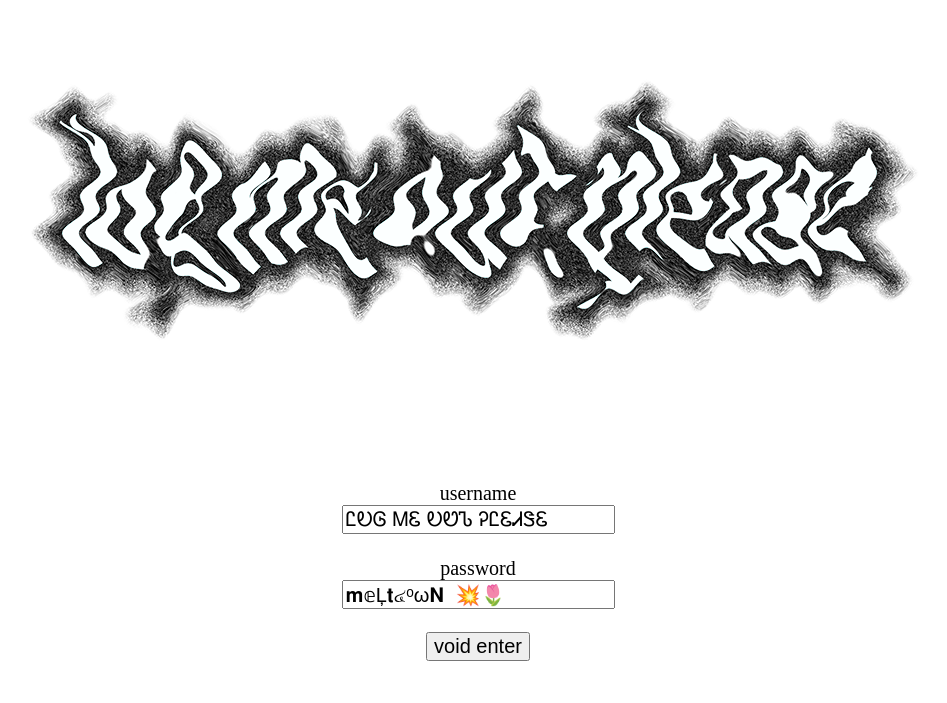
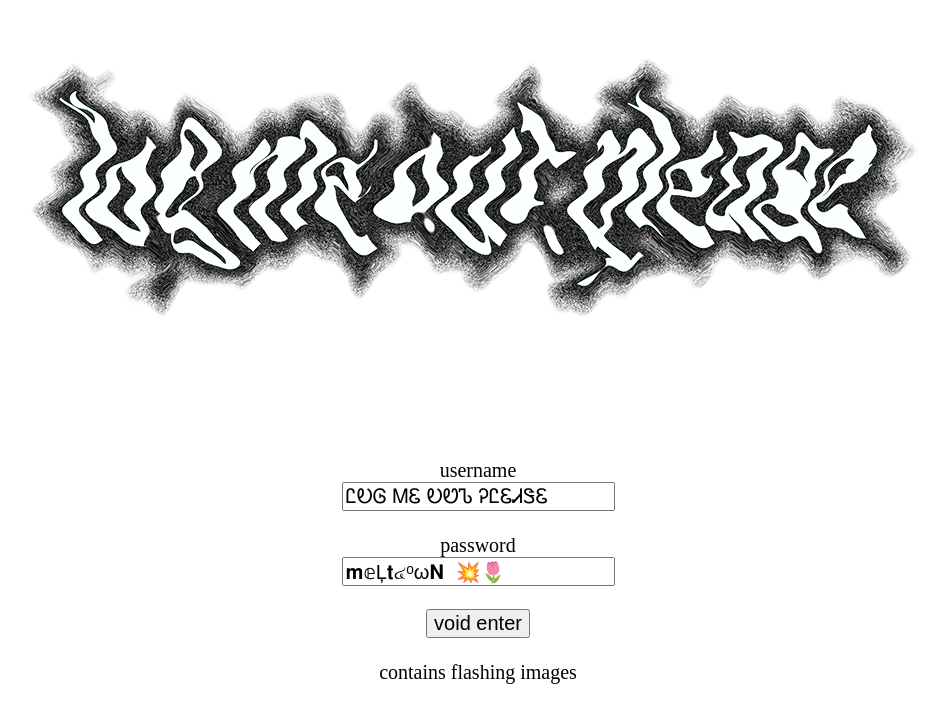
Before and after one commit to subconstant/meltdown, a plain HTML site: page index.html in a window 1280 px wide. Shown: the part 105-808 px from the top of the page, without its empty margins (162-1109 px from the left). Drawn offline with Linux system fonts and the light colour scheme.

Commit message:
Update index.html

```diff
--- a/index.html
+++ b/index.html
@@ -29,7 +29,8 @@
 		  <input type="text"value="ᏝᎧᎶ ᎷᏋ ᎧᏬᏖ ᎮᏝᏋᏗᏕᏋ"><br><br>
 		  <label>password</label><br>
 		  <input type="text"value="𝐦𝕖Ļ𝐭๔ᵒω𝐍  💥🌷"><br><br>
-		  <input type="submit" value="void enter">
+		  <input type="submit" value="void enter"><br><br>
+		  <label>contains flashing images</label>
 		</form>
 	</div>
   </div>
```
